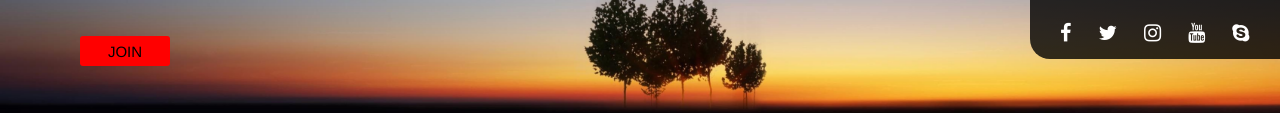
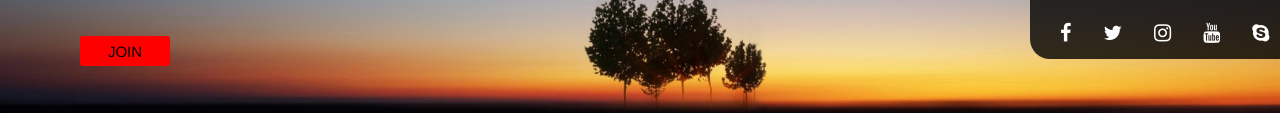
Before and after one commit to SowbarnikaArumugam/Web-page-HTML-CSS-, a plain HTML site: page index.html in a window 1280 px wide. Shown: the part 411-524 px from the top of the page. Drawn offline with Linux system fonts and the light colour scheme.

Commit message:
completed

```diff
--- a/style.css
+++ b/style.css
@@ -235,18 +235,24 @@ h1 span{
     margin: 10px;
     text-decoration: none;
 }
-
+.fa-facebook{
+    cursor: pointer;
+}
 .fa-twitter{
-    padding-left: 22px;
+    padding-left: 27px;
+    cursor: pointer;
 }
 .fa-youtube{
-    padding-left: 22px;
+    padding-left: 27px;
+    cursor: pointer;
 }
 .fa-instagram{
-    padding-left: 22px;
+    padding-left: 27px;
+    cursor: pointer;
 }
 .fa-skype{
-    padding-left: 22px;
+    padding-left: 27px;
+    cursor: pointer;
 }
 .fa:hover{
     color: red;
```
